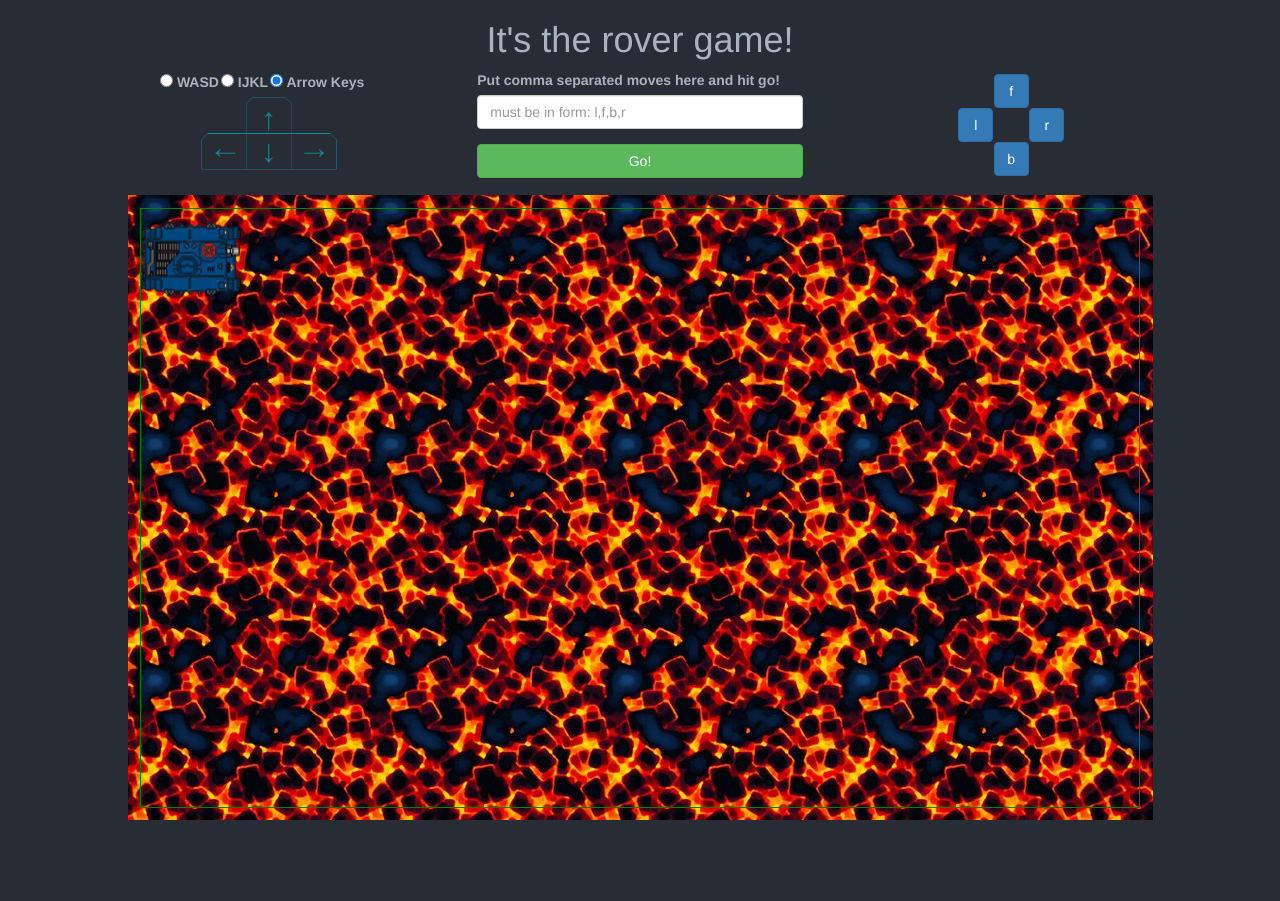
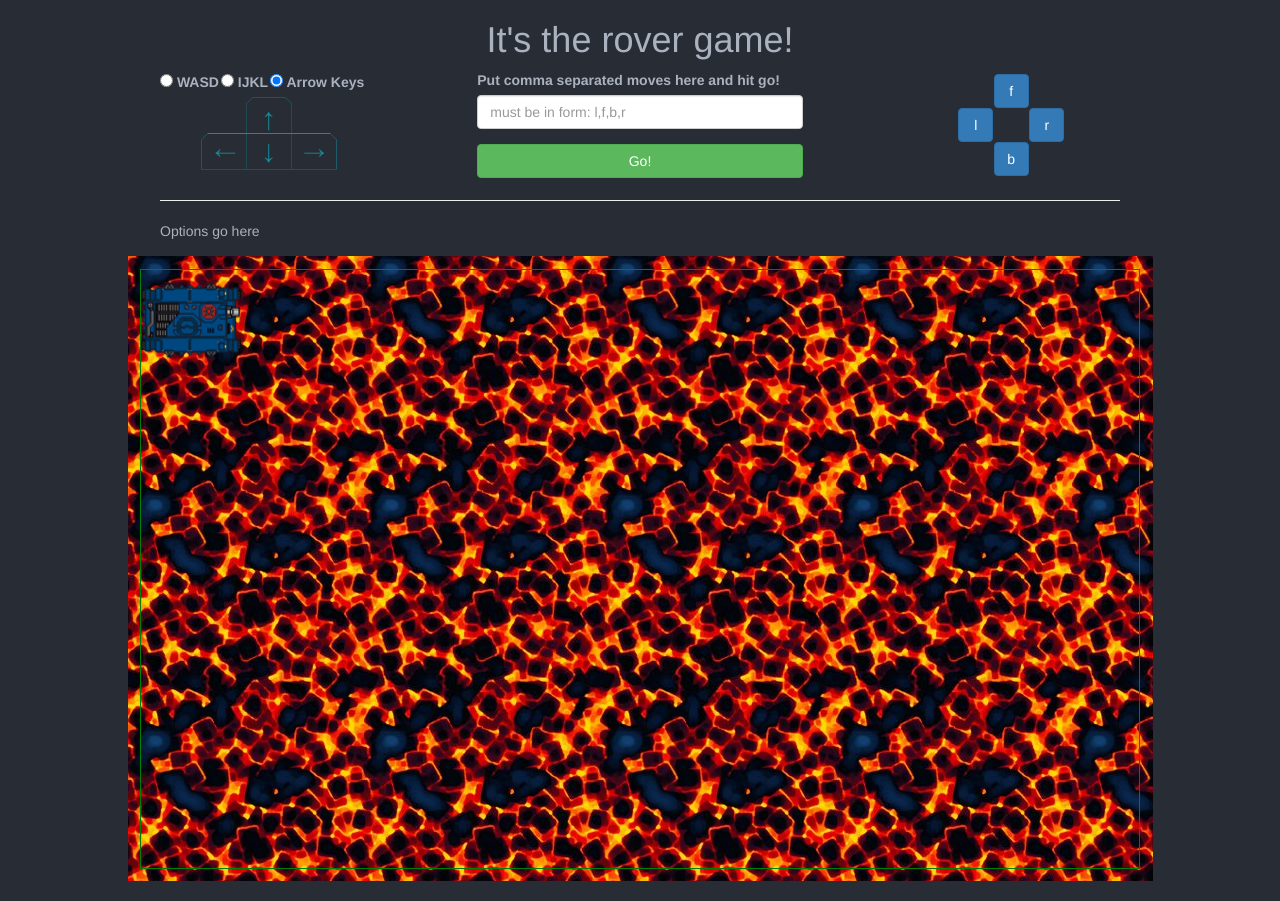
Before and after one commit to bearaxe/rover, an Angular app: page / in a window 1280 px wide. Before the commit the page ends 840 px from the top, so only its background shows below. Built offline with nearby package versions, Linux system fonts and the light colour scheme.

Commit message:
prep admin bar

```diff
--- /dev/null
+++ b/src/app/admin/admin.component.css
@@ -0,0 +1,6 @@
+
+form{
+  width: 100%;
+  /*max-width: 600px;*/
+  margin: 0 auto;
+}
--- /dev/null
+++ b/src/app/admin/admin.component.html
@@ -0,0 +1,9 @@
+<div class="row">
+  <div class="col-xs-12">
+    <form #admin='ngForm'>
+    Options go here
+
+
+    </form>
+  </div>
+</div>
--- /dev/null
+++ b/src/app/admin/admin.component.ts
@@ -0,0 +1,20 @@
+import { Component, OnInit } from '@angular/core';
+import { BridgeService } from '../bridge.service';
+import { NgForm } from '@angular/forms';
+
+@Component({
+  selector: 'app-admin',
+  templateUrl: './admin.component.html',
+  styleUrls: ['./admin.component.css']
+})
+export class AdminComponent implements OnInit {
+
+  constructor(private bridge: BridgeService) { }
+
+  ngOnInit() {
+  }
+
+  //bind your form to the options in bridge service.
+  // The board should take care of itself after.
+
+}
--- a/src/app/app.module.ts
+++ b/src/app/app.module.ts
@@ -11,6 +11,7 @@
 import { BridgeService } from './bridge.service';
 import { KeyHandlerService } from './key-handler.service';
 import { KeyControlsComponent } from './controls/key-controls/key-controls.component';
+import { AdminComponent } from './admin/admin.component';
 
 @NgModule({
   declarations: [
@@ -19,7 +20,8 @@
     GameComponent,
     GameCellComponent,
     ControlsComponent,
-    KeyControlsComponent
+    KeyControlsComponent,
+    AdminComponent
   ],
   imports: [
     BrowserModule,
--- a/src/app/controls/controls.component.html
+++ b/src/app/controls/controls.component.html
@@ -24,5 +24,7 @@
       </div>
     </div>
   </div>
-    <div class="clearfix"></div>
+  <hr>
+  <app-admin></app-admin>
+  <div class="clearfix"></div>
 </div>
```
Also changed, not shown: src/app/admin/admin-service.service.ts (added, +8 -0 lines), 2 other files (tests, documents, lock files or other folders).
